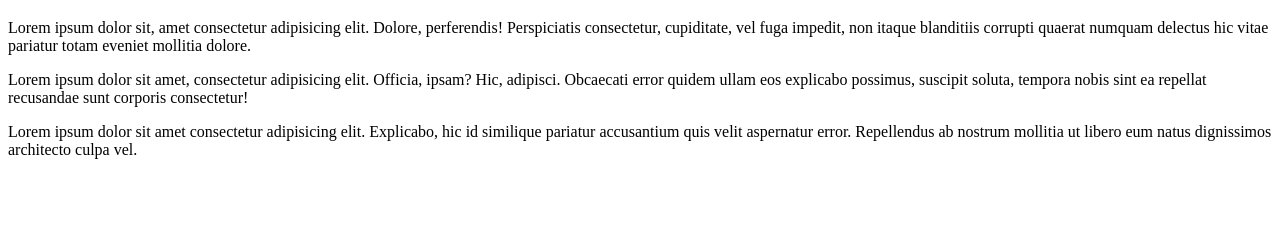
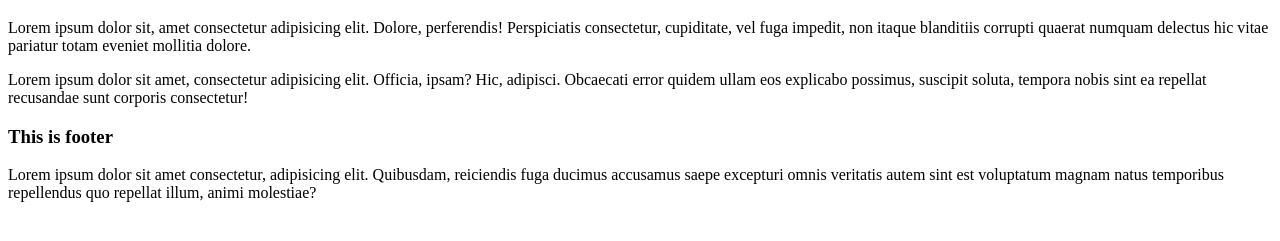
Before and after one commit to Natinati14/test2, a plain HTML site: page index.html in a window 1280 px wide. Shown: the part 61-302 px from the top of the page. Drawn offline with Linux system fonts and the light colour scheme.

Commit message:
Added footer

```diff
--- a/index.html
+++ b/index.html
@@ -11,7 +11,8 @@
     <p>Lorem ipsum dolor sit, amet consectetur adipisicing elit. Dolore, perferendis! Perspiciatis consectetur, cupiditate, vel fuga impedit, non itaque blanditiis corrupti quaerat numquam delectus hic vitae pariatur totam eveniet mollitia dolore.</p>
 <p>Lorem ipsum dolor sit amet, consectetur adipisicing elit. Officia, ipsam? Hic, adipisci. Obcaecati error quidem ullam eos explicabo possimus, suscipit soluta, tempora nobis sint ea repellat recusandae sunt corporis consectetur!</p>
 <footer>
-    <p>Lorem ipsum dolor sit amet consectetur adipisicing elit. Explicabo, hic id similique pariatur accusantium quis velit aspernatur error. Repellendus ab nostrum mollitia ut libero eum natus dignissimos architecto culpa vel.</p>
+    <h3>This is footer</h3>
+    <p>Lorem ipsum dolor sit amet consectetur, adipisicing elit. Quibusdam, reiciendis fuga ducimus accusamus saepe excepturi omnis veritatis autem sint est voluptatum magnam natus temporibus repellendus quo repellat illum, animi molestiae?</p>
 </footer>
 </body>
 </html>
```
